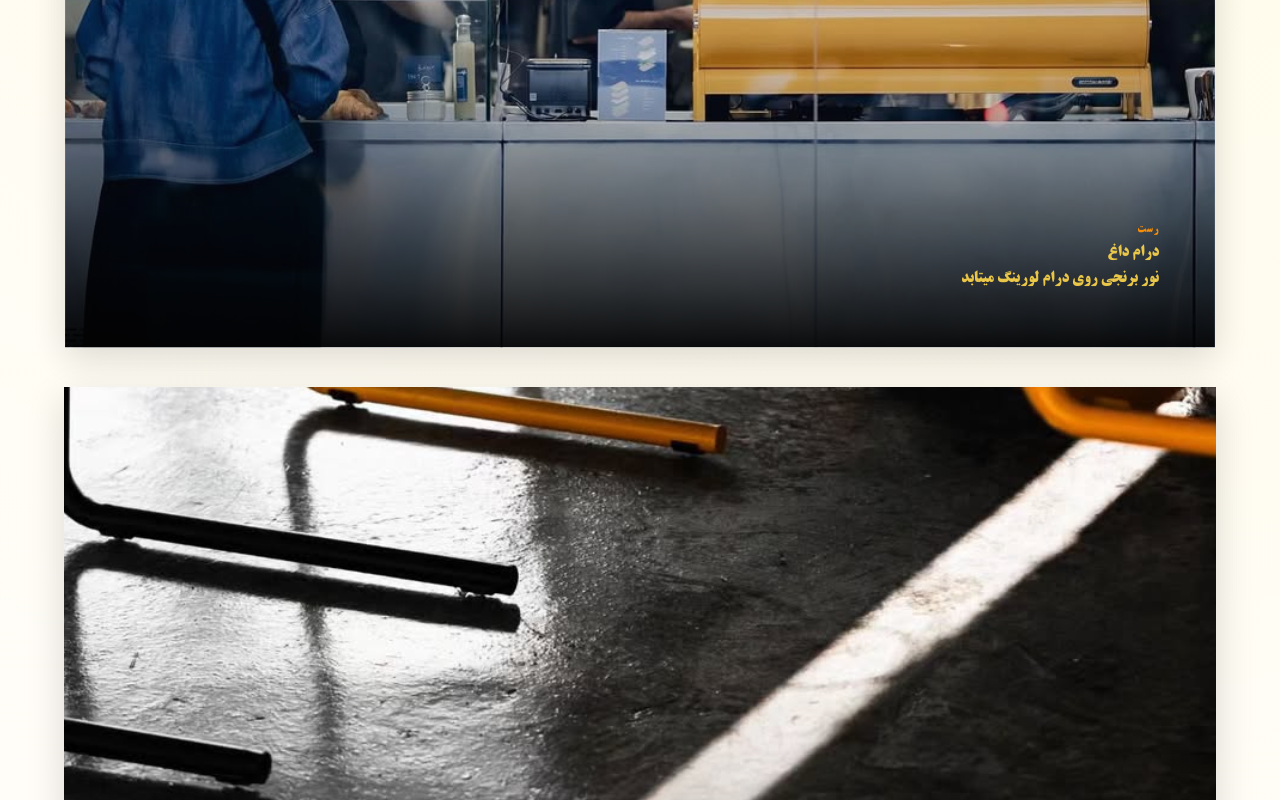
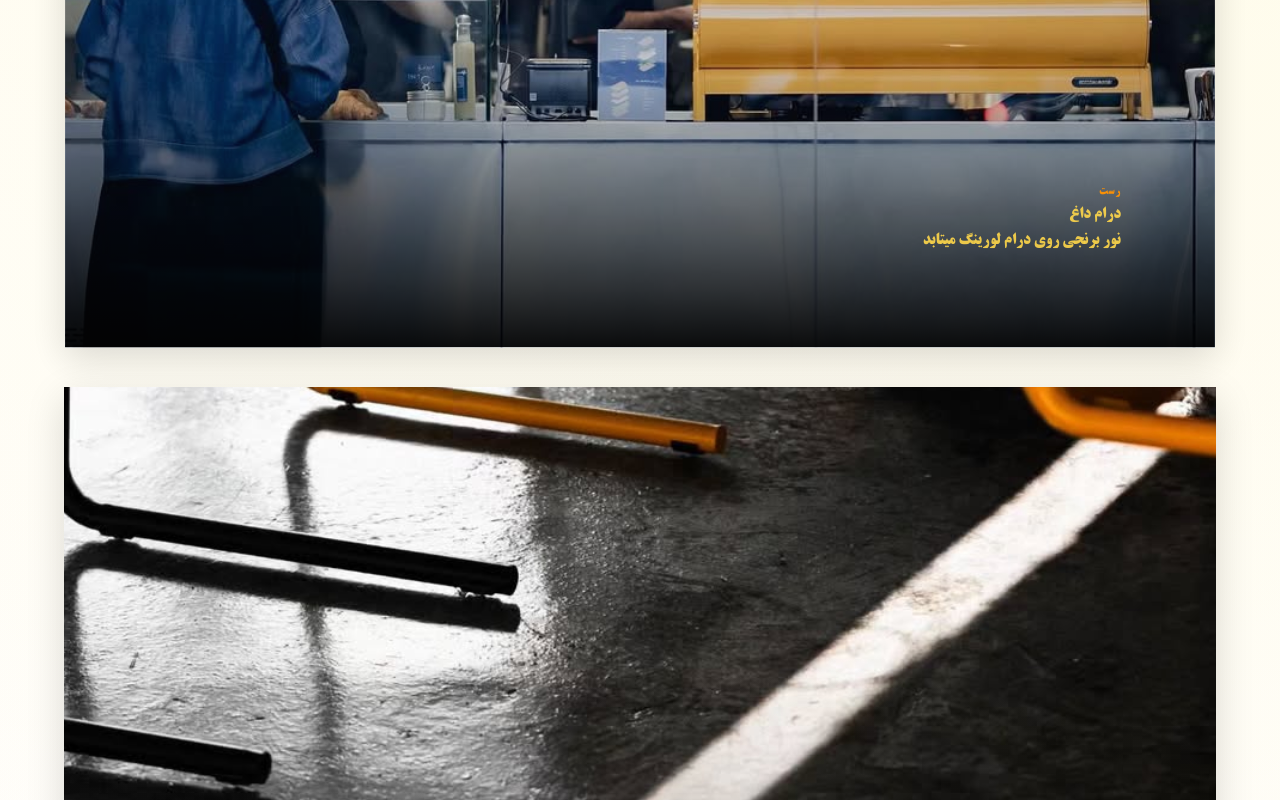
Before and after one commit to MrHbogart/Miyan_Frontend, a Nuxt app: page /fa/beresht in a window 1280 px wide. Shown: the part 1660-2460 px from the top of the page. Built offline with nearby package versions, Linux system fonts and the light colour scheme; no server answers.

Commit message:
some fixes in frontend menu and beresht stories

```diff
--- a/components/StructuredMenu.vue
+++ b/components/StructuredMenu.vue
@@ -1,8 +1,15 @@
 <template>
-  <div class="w-full max-w-6xl mx-auto p-4 md:px-8" :dir="currentLang === 'fa' ? 'rtl' : 'ltr'">
+  <div
+    class="w-full mx-auto p-4 md:px-8"
+    :class="showImagesEnabled ? 'max-w-6xl' : 'max-w-3xl md:max-w-4xl'"
+    :dir="currentLang === 'fa' ? 'rtl' : 'ltr'"
+  >
       <div class="space-y-6" v-if="sections && sections.length">
           <section v-for="(section, sIdx) in sections" :key="sIdx" class="pb-8 last:pb-0">
-            <h2 class="text-2xl mb-6 text-center">
+            <h2
+              class="text-2xl mb-6"
+              :class="isRTL ? 'text-right' : 'text-left'"
+            >
               <span v-if="isRTL" class="block font-b-titr mb-1" dir="rtl">{{ translateCopy(section.title) }}</span>
               <span v-else class="block font-cinzel font-light tracking-wide">{{ translateCopy(section.title) }}</span>
             </h2>
--- a/views/MiyanBeresht/MiyanBereshtLanding.vue
+++ b/views/MiyanBeresht/MiyanBereshtLanding.vue
@@ -572,6 +572,8 @@ onMounted(() => {
   position: sticky;
   top: clamp(2.5rem, calc(var(--app-vh-fixed, var(--vh, 1vh)) * 18), 7rem);
   isolation: isolate;
+  display: flex;
+  align-items: flex-end;
   width: 100%;
   margin: auto;
   min-height: min(calc(var(--app-vh-fixed, var(--vh, 1vh)) * 100), 60rem);
@@ -611,10 +613,11 @@ onMounted(() => {
 }
 
 .story-copy {
-  position: absolute;
-  bottom: var(--story-copy-gutter);
-  left: var(--story-copy-gutter);
-  right: var(--story-copy-gutter);
+  position: relative;
+  margin-top: auto;
+  align-self: flex-end;
+  width: 100%;
+  padding: var(--story-copy-gutter);
   z-index: 1;
   display: flex;
   flex-direction: column;
```
